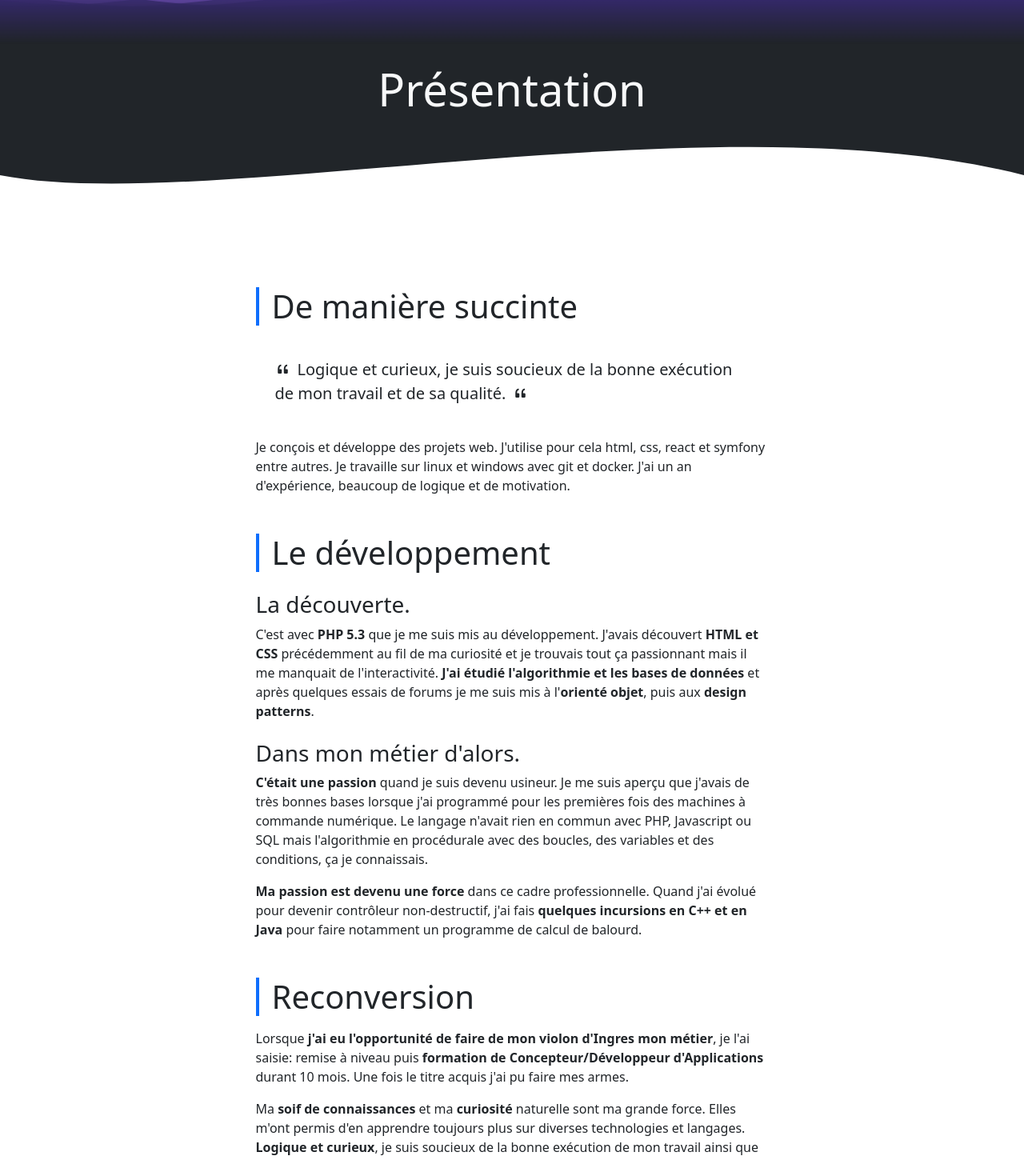
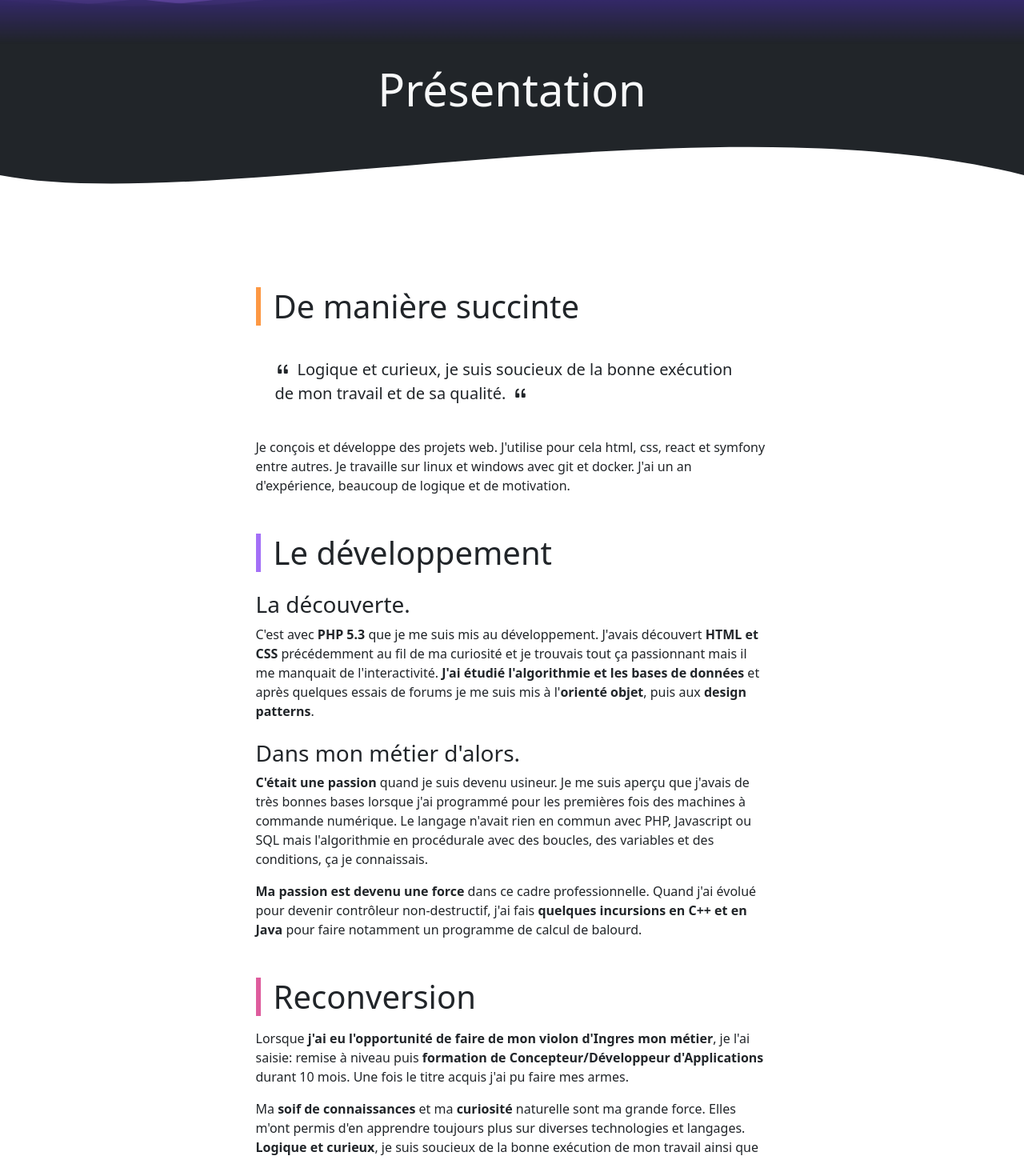
Before and after one commit to samier-fabien/samier_fabien_cv, a React (Vite) app: page /a-propos in a window 1280 px wide. Shown: the part 312-1762 px from the top of the page at 80% size. Built offline with nearby package versions, Linux system fonts and the light colour scheme.

Commit message:
About: ajout de couleur sur les bordures à gauche des titres+modification du type de police

```diff
--- a/src/components/TitleOneObserved.jsx
+++ b/src/components/TitleOneObserved.jsx
@@ -1,12 +1,7 @@
 import React, { useEffect, useRef } from "react";
+import "../css/titleOne.css";
 
-export default function TitleOneObserved({
-  children,
-  classToAdd,
-  classToRemove,
-  borderColor = "black",
-  cssClasses = "",
-}) {
+export default function TitleOneObserved({ children, classToAdd, classToRemove, cssClasses = "" }) {
   const ref = useRef(null);
 
   useEffect(() => {
@@ -48,8 +43,7 @@ export default function TitleOneObserved({
     <>
       <h2
         ref={ref}
-        style={{ borderLeft: `0.3rem solid ${borderColor}` }}
-        className={`display-6 mt-5 mb-3 ps-3 transition-duration-800 ${cssClasses} ${
+        className={`h1 mt-5 mb-3 ps-3 transition-duration-800 border-left ${cssClasses} ${
           classToRemove ? classToRemove : ""
         }`}
       >
--- /dev/null
+++ b/src/css/titleOne.css
@@ -0,0 +1,3 @@
+.border-left {
+  border-left: 0.4rem solid;
+}
--- a/src/routes/About.jsx
+++ b/src/routes/About.jsx
@@ -15,7 +15,7 @@ export default function About() {
         <TitleOneObserved
           classToAdd="translate-from-left"
           classToRemove="translate-init"
-          borderColor="var(--bs-primary)"
+          cssClasses="border-orange-400"
         >
           De manière succinte
         </TitleOneObserved>
@@ -37,7 +37,7 @@ export default function About() {
         <TitleOneObserved
           classToAdd="translate-from-right"
           classToRemove="translate-init"
-          borderColor="var(--bs-primary)"
+          cssClasses="border-indigo-300"
         >
           Le développement
         </TitleOneObserved>
@@ -72,7 +72,7 @@ export default function About() {
         <TitleOneObserved
           classToAdd="translate-from-right"
           classToRemove="translate-init"
-          borderColor="var(--bs-primary)"
+          cssClasses="border-pink-400"
         >
           Reconversion
         </TitleOneObserved>
```
